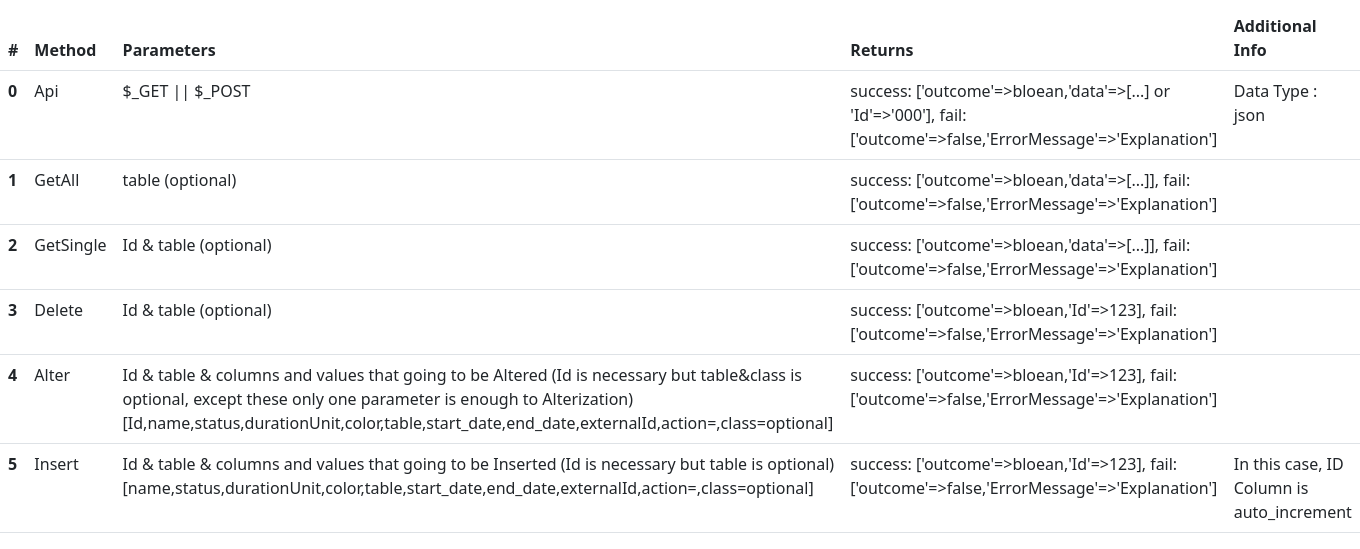
After one commit to Quantre34/DevTest, a PHP site: page /devtest/documentation.php in a window 1360 px wide. The commit adds this page. Shown: the part 1056-1605 px from the top of the page. Run offline with PHP 8.4, Linux system fonts and the light colour scheme.

Commit message:
Judgement Day-2

```diff
--- a/classes/ConstructionStages.php
+++ b/classes/ConstructionStages.php
@@ -9,8 +9,14 @@ class ConstructionStages
 		$this->db = Api::getDb();
 	}
 
-	public function GetAll()
+	public function GetAll($Params)
 	{
+		/*	@label GetAll
+		*	@GetAll@param table (optional)
+		*	@GetAll@return success: ['outcome'=>bloean,'data'=>[...]], fail: ['outcome'=>false,'ErrorMessage'=>'Explanation']
+		*/
+		try {
+			$table = $Params['table'];
 			$stmt = $this->db->prepare("
 				SELECT
 					ID as id,
@@ -22,15 +28,29 @@ class ConstructionStages
 					color,
 					externalId,
 					status
-			FROM construction_stages
+				FROM {$table}
 			");
 			$stmt->execute();
-		return $stmt->fetchAll(PDO::FETCH_ASSOC);
+			$data = $stmt->fetchAll(PDO::FETCH_ASSOC);
+			if (count($data)) {
+				$result = ['outcome'=>true,'data'=>$data];
+			}else {
+				$result = ['outcome'=>false,'ErrorMessage'=>'No Such data!'];
+			}
+		} catch (Exception $e){
+			$result = ['outcome'=>false,'ErrorMessage'=>'No Such data!'];
+		}
+	return $result;
 	}
 
 	public function GetSingle($Params)
 	{
-		$table = $Params['table'] ?? 'construction_stages';
+		/*	@label GetSingle
+		*	@GetSingle@param Id & table (optional)
+		*	@GetSingle@return success: ['outcome'=>bloean,'data'=>[...]], fail: ['outcome'=>false,'ErrorMessage'=>'Explanation']
+		*/
+		try {
+			$table = $Params['table'];
 			$stmt = $this->db->prepare("
 				SELECT
 					ID as Id,
@@ -46,19 +66,29 @@ class ConstructionStages
 				WHERE ID = :Id
 			");
 			$stmt->execute(['Id' => $Params['Id']]);
-		return $stmt->fetchAll(PDO::FETCH_ASSOC);
+			$data = $stmt->fetchAll(PDO::FETCH_ASSOC);
+			if (count($data)) {
+				$result = ['outcome'=>true,'data'=>$data];
+			}else {
+				$result = ['outcome'=>false,'ErrorMessage'=>'No Such data!'];
+			}
+		} catch (Exception $e){
+			$result = ['outcome'=>false,'ErrorMessage'=>'No Such data!'];
+		}
+		return $result;
 	}
 	///
 	public function Delete($Params){
-		/*
-		* Returns a proper ErrorMessage in Every scenario
+		/*	@label Delete
+		*	@Delete@param Id & table (optional)
+		*	@Delete@return success: ['outcome'=>bloean,'Id'=>123], fail: ['outcome'=>false,'ErrorMessage'=>'Explanation']
 		*/
 		$Table = $Params['table'];
 		try {
 			//$del = $this->db->query("DELETE FROM {$Table} WHERE ID='{$Params['Id']}' ");
 			$del = $this->db->query("UPDATE {$Table} SET status='DELETED' WHERE ID='{$Params['Id']}' ");
 			if ($del) {
-				$result = ['outcome'=>true,'Deleted'=>$Params['Id']];
+				$result = ['outcome'=>true,'Id'=>$Params['Id']];
 			}else {
 				$result = ['outcome'=>false,'ErrorMessage'=>'Internal-Error'];
 			}
@@ -69,16 +99,16 @@ class ConstructionStages
 	}
 	///
 	public function Alter($Params){
-		/*
-		*  Returns Id and the parameters back on success or
-		*  Returns a proper ErrorMessage in Every scenario
+		/*	@label Alter
+		*	@Alter@param Id & table & columns and values that going to be Altered (Id is necessary but table&class is optional, except these only one parameter is enough to Alterization) [Id,name,status,durationUnit,color,table,start_date,end_date,externalId,action=,class=optional]
+		*	@Alter@return success: ['outcome'=>bloean,'Id'=>123], fail: ['outcome'=>false,'ErrorMessage'=>'Explanation']
 		*/
 		$Table = $Params['table'];
 		try {
 			$QueryString = Helper::prepare($Params);
 			$Update = $this->db->query("UPDATE {$Table} SET ".$QueryString." WHERE ID='{$Params['Id']}' ");
 			if ($Update) {
-				$result = ['outcome'=>true,'Id'=>$Params['Id'],'data'=>$Params];
+				$result = ['outcome'=>true,'Id'=>$Params['Id']];
 			}else {
 				$result = ['outcome'=>false,'ErrorMessage'=>'Internal-Error'];
 			}
@@ -89,17 +119,17 @@ class ConstructionStages
 	}
 	///
 	public function Insert($Params){
-		/*
-		*  In this case, ID Column is auto_increment
-		*  Returns Parameters back on success or
-		*  Returns a proper ErrorMessage in Every scenario
+		/*	@label Insert
+		*	@Insert@param Id & table & columns and values that going to be Inserted (Id is necessary but table is optional) [name,status,durationUnit,color,table,start_date,end_date,externalId,action=*,class=optional]
+		*	@Insert@return success: ['outcome'=>bloean,'Id'=>123], fail: ['outcome'=>false,'ErrorMessage'=>'Explanation']
+		*	@Insert@Info In this case, ID Column is auto_increment
 		*/
 		$Table = $Params['table'];
 		try {
 			$QueryString = Helper::prepare($Params);
 			$Insert = $this->db->query("INSERT INTO {$Table} SET ".$QueryString." ");
 			if ($Insert) {
-				$result = ['outcome'=>true,'parameters'=>$Params];
+				$result = ['outcome'=>true,'Id'=>$this->db->lastInsertId()];
 			}else {
 				$result = ['outcome'=>false,'ErrorMessage'=>'Internal-Error'];
 			}
--- /dev/null
+++ b/documentation.php
@@ -0,0 +1,137 @@
+<?php
+class Documentation{
+
+	public function __construct(){
+		$this->data =  file('index.php');
+		$this->data[] = file('classes/ConstructionStages.php');
+		$this->result = [];
+	}
+	public function clean($value){
+		foreach (['Insert','Alter','Api','Delete','GetSingle','GetAll','Delete'] as $label) {
+			foreach (['param','return','Info','Label','returns'] as $param) {
+				if (str_contains($value, $param)) {
+					if (str_contains($value, $label)) {
+						if ($param!='Label') {
+							$result = str_replace('@'.$label.'@'.$param, '',  $value);
+							return str_replace('*', '', $result);
+						}
+					}
+				}
+			}
+		}
+	}
+	public function Place($arr){
+		foreach ($arr as $key => $value) {
+			foreach (['Insert','Alter','Api','Delete','GetSingle','GetAll'] as $label) {
+				if (str_contains($value, $label)) {
+					$this->result[$label][$key] = $this->clean($value);
+				}
+			}
+		}
+	}
+	///
+	public function GetInfo($arr=false){
+		if ($arr==false) {
+			foreach($this->data as $key => $row){
+
+				if (!is_array($row)) {
+					if (str_contains($row, '@author')) {
+						$this->result[] = ['Developer' => str_replace('@author', '', $row)];
+					}
+					if (str_contains($row, '@')) {
+						if (str_contains($row, '@param')) {
+							$this->Place(['Parameters' => $row]);
+						}
+						if (str_contains($row, '@Info')) {
+							$this->Place(['Info' => $row]);
+						}
+						if (str_contains($row, '@return')) {
+							$this->Place(['Returns' => $row]);
+						}
+					}
+				}else {
+					$this->GetInfo($row);
+				}
+			}
+		}else {
+			foreach($arr as $key =>$row){
+				if (!is_array($row)) {
+					if (str_contains($row, '@')) {
+						if (str_contains($row, '@param')) {
+							$this->Place(['Parameters' =>$row]);
+						}
+						if (str_contains($row, '@Info')) {
+							$this->Place(['Info' => $row]);
+						}
+						if (str_contains($row, '@return')) {
+							$this->Place(['Returns' => $row]);
+						}
+					}
+				}else {
+					$this->GetInfo($row);
+				}
+			}
+		}
+
+		return $this->result;
+	}
+}
+
+$get = new Documentation;
+$result = $get->GetInfo();
+
+?>
+<!DOCTYPE html>
+<html>
+<head>
+	<meta charset="utf-8">
+	<meta name="viewport" content="width=device-width, initial-scale=1">
+	<link rel="stylesheet" type="text/css" href="https://cdn.jsdelivr.net/npm/bootstrap@5.2.3/dist/css/bootstrap.min.css">
+	<script url="https://cdn.jsdelivr.net/npm/bootstrap@5.2.3/dist/js/bootstrap.min.js"></script>
+	<title></title>
+</head>
+<body>
+	<div class="row">
+
+		<img src="https://lh4.googleusercontent.com/rKoHyX6rc8aOY19aB45b44tBmOX2eA6A9hCk31YbxI4teiRF79um9Sagx3Zuxu427LVIZFdineD_UQllQMufP36blApzosxJuRryNl8EtWctHTQnNDx5JdKGjJTOBKkIwqOwRbli" class="img-fluid" alt="Responsive image">
+
+	</div>
+	<center><div class="row">
+
+		<h3>Welcome to my API documentation</h3>
+
+	</div></center>
+<table class="table">
+  <thead>
+    <tr>
+      <th scope="col">#</th>
+      <th scope="col">Method</th>
+      <th scope="col">Parameters</th>
+      <th scope="col">Returns</th>
+      <th scope="col">Additional Info</th>
+    </tr>
+  </thead>
+  <tbody>
+
+  	<?php
+  	$i = 0;
+  		foreach($result as $key => $row){
+  			if (@$row['Developer']) {
+  				continue;
+  			}
+  	?>
+    <tr>
+      <th scope="row"><?=$i?></th>
+      <td><?= @$key ?></td>
+      <td><?= @$row['Parameters'] ?></td>
+      <td><?= @$row['Returns'] ?></td>
+      <td><?= @$row['Info'] ?></td>
+    </tr>
+<?php
+	$i++;
+ }
+?>
+  </tbody>
+</table>
+</body>
+</html>
--- a/index.php
+++ b/index.php
@@ -10,11 +10,15 @@ class Api
 		return self::$db;
 	}
 
-	/*
-	* Old code wasnt working properly actually.
-	*/
+	public function __construct(){
 
-	public function __construct(){
+		/*
+		*	@author Quantre34
+		*	@label Api
+		*	@Api@param $_GET || $_POST
+		*	@Api@return success: ['outcome'=>bloean,'data'=>[...] or 'Id'=>'000'], fail: ['outcome'=>false,'ErrorMessage'=>'Explanation']
+		*	@Api@Info Data Type : json
+		*/
 
 		$Method = strtolower($_SERVER['REQUEST_METHOD']) ?? 'get';
 		self::$db = (new Database())->init();
@@ -59,9 +63,11 @@ class Api
 
 			$params['class'] = $params['class'] ?? 'ConstructionStages'; // Setting default class
 			$params['table'] = $params['table'] ?? 'construction_stages'; // Setting default table
+			$exceptions = ['color','externalId','end_date','Id','table','class','action'];
+			$necessities = ($params['action']=='Alter' && empty($Params['Id']))? ['Id'] : []; // we can customize the Necessity list according to action if desired
 			if (array_key_exists($params['class'], $routes)) {
 				if (in_array($params['action'],$routes[$params['class']])) {
-					$AnyInvalid = Helper::isAnyInvalid($params,['color','externalId','end_date','Id','table','class','action'],[]);// $Parameters to sent in && Exceptions which is not going to be Checked if is valid or not && Necessary data list which Client has to send if is there any  -> ['name','start_date','durationUnit','status']
+					$AnyInvalid = Helper::isAnyInvalid($params,$exceptions,$necessities);// $Parameters to sent in && Exceptions which is not going to be Checked if is valid or not && Necessary data list which Client has to send if is there any -> sample ['name','start_date','durationUnit','status']
 					if(!$AnyInvalid){
 						$result = Helper::CallUserFunc([$params['class'],$params['action']], $params);
 					}else {
```
Also changed, not shown: classes/Helper.php (+12 -4 lines), test.php (+15 -6 lines), sorupane_testDb.db (deleted), testD.db (deleted). Lines whose indentation alone changed are shown as unchanged.
